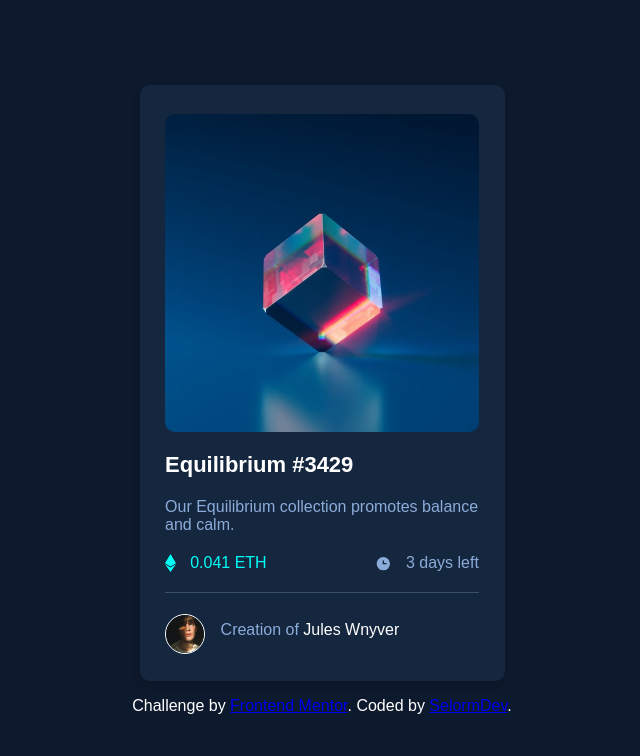
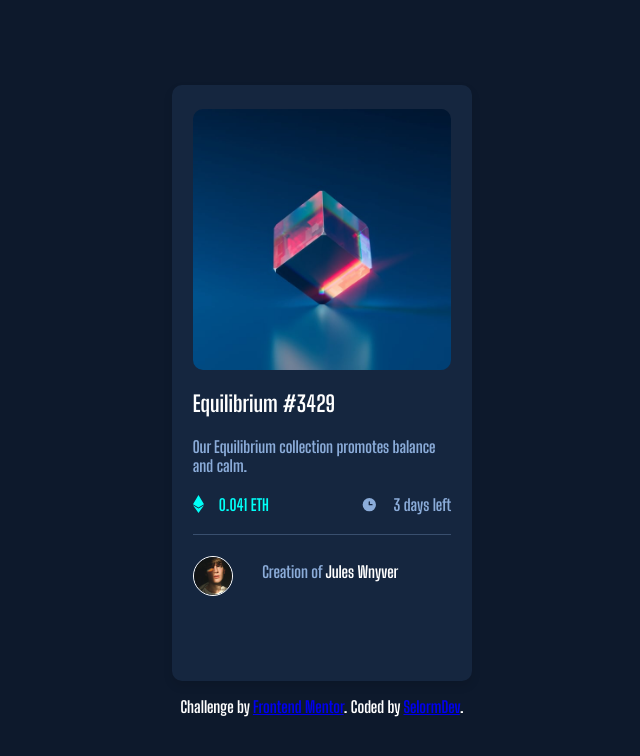
Before and after one commit to SelormDev/NFT-preview-card-component, a plain HTML site: page index.html in a window 1280 px wide. Shown: the whole page, without its empty margins (318-958 px from the left). Drawn offline with Linux system fonts and the light colour scheme.

Commit message:
Minor modification

```diff
--- a/css/style.css
+++ b/css/style.css
@@ -1,3 +1,5 @@
+@import url("https://fonts.googleapis.com/css2?family=Big+Shoulders+Display:wght@700&family=Lexend+Deca&family=Roboto:wght@400;500;900&display=swap");
+
 * {
   margin: 0;
   padding: 0;
@@ -13,6 +15,7 @@ body {
   align-items: center;
   flex-direction: column;
   min-height: 100vh;
+  font-family: "Big Shoulders Display", cursive;
 }
 
 .sr-only {
@@ -39,6 +42,7 @@ h2 {
   text-align: left;
   padding: 20px 0;
   color: #fff;
+  font-weight: 600;
 }
 
 h2:hover {
@@ -48,6 +52,7 @@ h2:hover {
 
 h2 p {
   font-size: 18px;
+  font-weight: 400;
 }
 
 .spacing {
```
